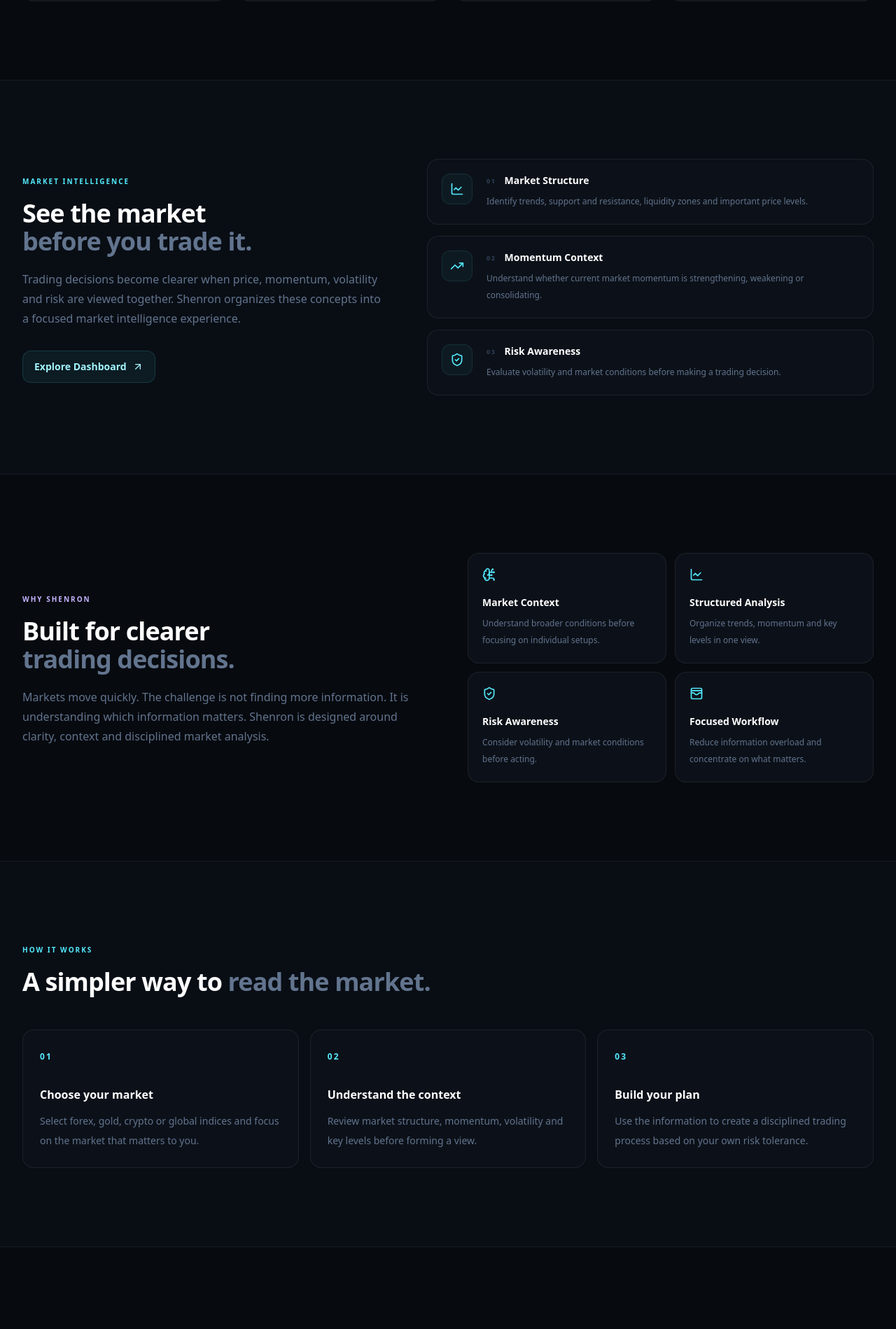
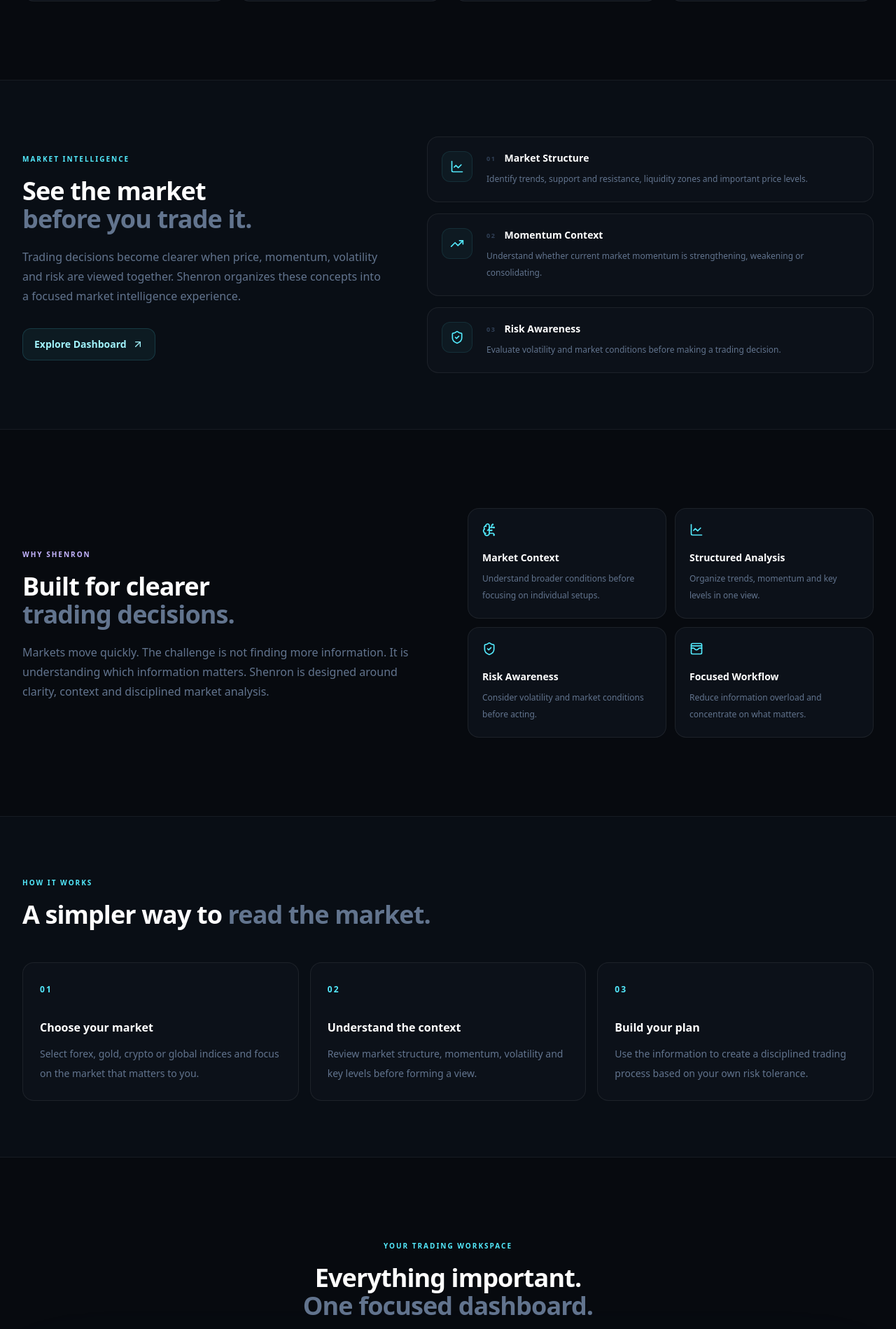
Before and after one commit to MsTanviAgrawal/Shenron-website, a Next.js app: page / in a window 1280 px wide. Shown: the part 1521-3420 px from the top of the page at 70% size. Built offline with nearby package versions, Linux system fonts and the light colour scheme.

Commit message:
made changes in the home page UI

```diff
--- a/src/app/page.tsx
+++ b/src/app/page.tsx
@@ -662,7 +662,7 @@
       ================================================================= */}
       <section
         id="analysis"
-        className="relative border-y border-white/[0.06] bg-[#090E15] py-24 sm:py-28"
+        className="relative border-y border-white/[0.06] bg-[#090E15] py-18 sm:py-20"
       >
         <div className="mx-auto max-w-7xl px-4 sm:px-6 lg:px-8">
           <div className="grid items-center gap-14 lg:grid-cols-[0.9fr_1.1fr]">
@@ -838,7 +838,7 @@
       ================================================================= */}
       <section
         id="how-it-works"
-        className="border-y border-white/[0.06] bg-[#090E15] py-24 sm:py-28"
+        className="border-y border-white/[0.06] bg-[#090E15] py-18 sm:py-20"
       >
         <div className="mx-auto max-w-7xl px-4 sm:px-6 lg:px-8">
           <div className="max-w-2xl">
@@ -1075,7 +1075,7 @@
       ================================================================= */}
       <section
         id="education"
-        className="border-y border-white/[0.06] bg-[#090E15] py-24 sm:py-28"
+        className="border-y border-white/[0.06] bg-[#090E15] py-18 sm:py-20"
       >
         <div className="mx-auto max-w-7xl px-4 sm:px-6 lg:px-8">
           <div className="grid gap-12 lg:grid-cols-[0.8fr_1.2fr]">
@@ -1210,7 +1210,7 @@
       ================================================================= */}
       <section
         id="contact"
-        className="relative overflow-hidden border-t border-white/[0.06] bg-[#090E15] py-24 sm:py-28"
+        className="relative overflow-hidden border-t border-white/[0.06] bg-[#090E15] py-18 sm:py-20"
       >
         <div
           aria-hidden="true"
--- a/src/components/layout/Navbar.tsx
+++ b/src/components/layout/Navbar.tsx
@@ -1518,8 +1518,8 @@
                     w-10
                     transition-transform
                     duration-500
-                    group-hover:rotate-6
-                    group-hover:scale-110
+                    group-hover:rotate-4
+                    group-hover:scale-100
                   "
                 />
               </span>
```
